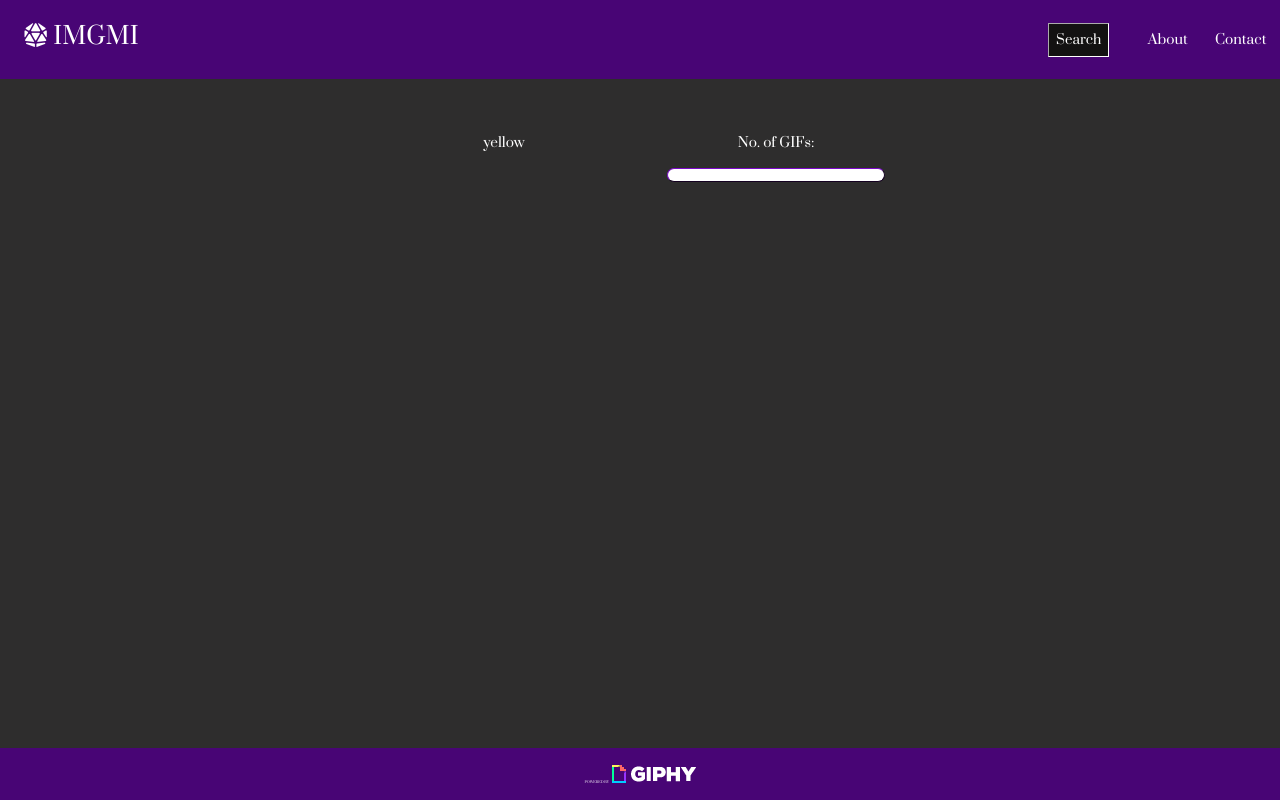
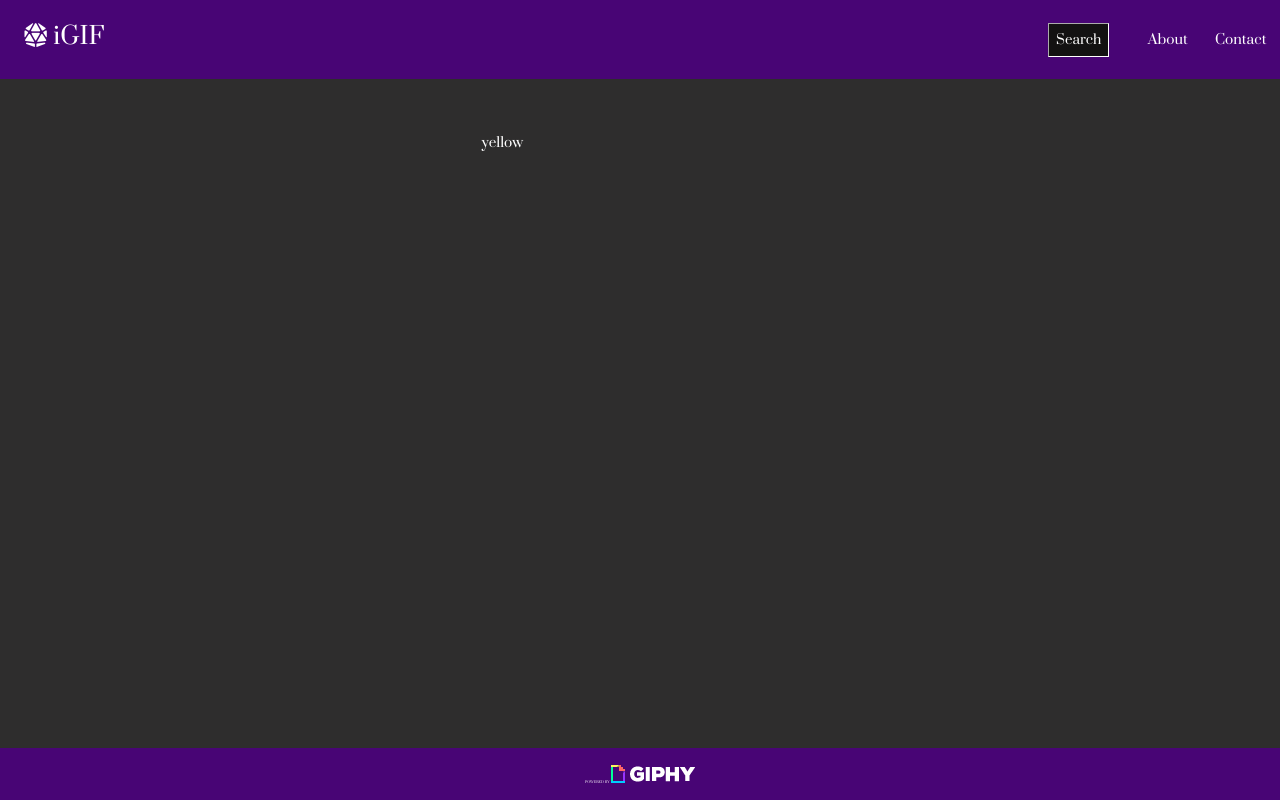
Before and after one commit to newCodeWriter/GIPHY-Search-Engine, a plain HTML site: page index.html in a window 1280 px wide. Drawn offline with nearby package versions, Linux system fonts and the light colour scheme; no server answers.

Commit message:
change app title; remove gif buttons;

```diff
--- a/index.html
+++ b/index.html
@@ -3,14 +3,14 @@
     <head>
         <meta charset="utf-8">
         <meta name="viewport" content="width=device-width, initial-scale=1.0">
-        <title>IMGMI</title>
+        <title>iGIF</title>
         <link rel="stylesheet" href="css/style.css">
         <link href="https://fonts.googleapis.com/css2?family=Prata&display=swap" rel="stylesheet">
     </head>
     <body>
         <nav>
             <button type="button" class="menu-btn">Menu</button>
-            <div id="site-name" class="toggle-menu"><a href="/index.html"><i class="fas fa-dice-d20"></i> IMGMI</a></div>
+            <div id="site-name" class="toggle-menu"><a href="/index.html"><i class="fas fa-dice-d20"></i> iGIF</a></div>
             <div id="menu" class="toggle-menu">
                 <div id="search-field" class="search-it">
                     <input type="search" name="search" id="search" class="desk-input search-input" size="25" placeholder=" Search IMGMI">
@@ -27,17 +27,11 @@
             <button type="button" class="search-btn mobile-btn"><i class="fas fa-search"></i></button>
         </div>
         <div id="gif-criteria">
-            <div id="gif-search">
-                <div>GIF Search:</div>
-                <button type="button" id="gif-search-btn" disabled="disabled"></button>
-            </div>
-            <div id="gif-items">
-                <div>No. of GIFs:</div>
-                <button type="button" id="gif-items-btn" disabled="disabled"></button>
-            </div>
+            <div id="gif-search"></div>&nbsp;&nbsp;
+            <div id="gif-items"></div>
         </div>
         <div class="insert-gifs"></div>
-        <footer>POWERED BY&nbsp;&nbsp;&nbsp;<img src="/giphy-icon/GIPHY Transparent 18px.png" alt="GIPHY icon"></footer>
+        <footer>POWERED BY&nbsp;&nbsp;<img src="/giphy-icon/GIPHY Transparent 18px.png" alt="GIPHY icon"></footer>
     </body>
     <script src="https://kit.fontawesome.com/67e14e1161.js" crossorigin="anonymous"></script>
     <script src="https://code.jquery.com/jquery-3.5.1.min.js" integrity="sha256-9/aliU8dGd2tb6OSsuzixeV4y/faTqgFtohetphbbj0=" crossorigin="anonymous"></script>
```
